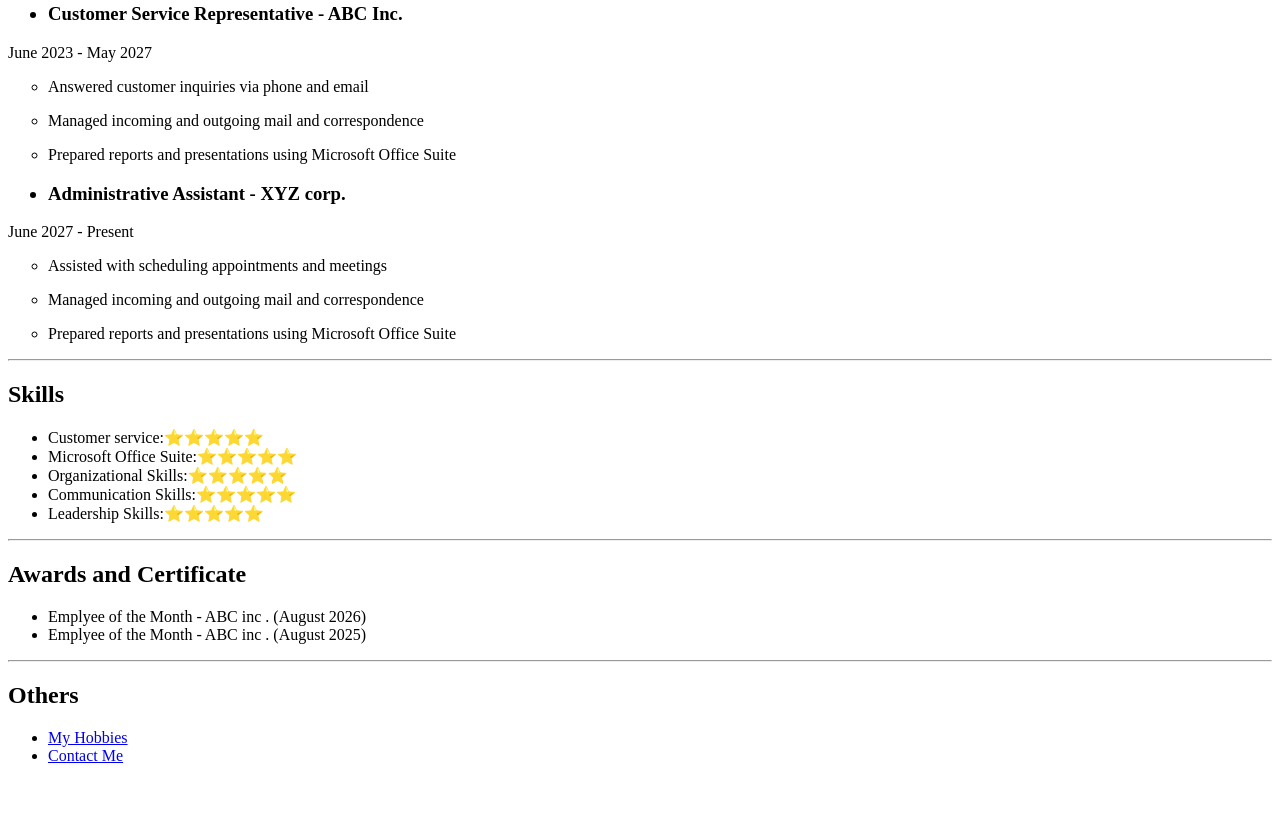
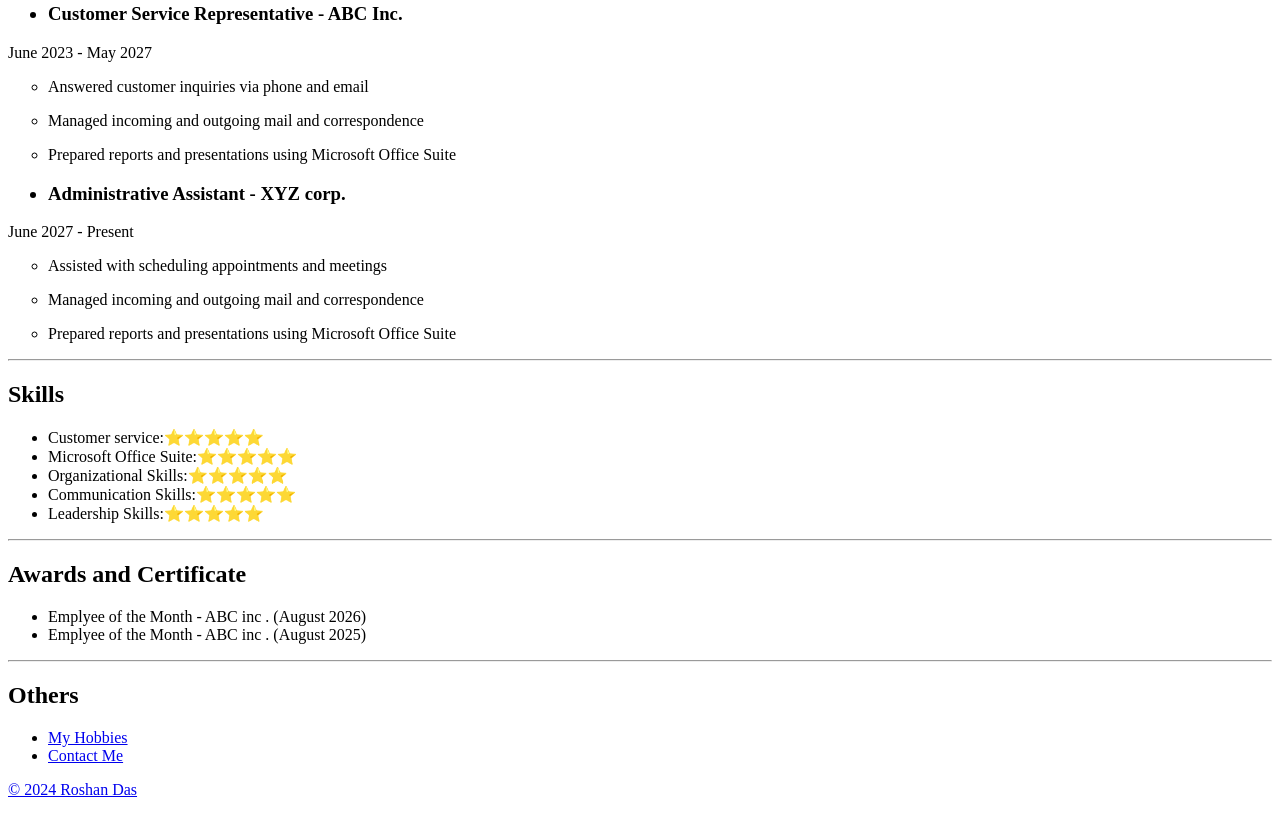
Before and after one commit to roshand10/html-resume, a plain HTML site: page index.html in a window 1280 px wide. Shown: the part 731-1546 px from the top of the page. Before the commit the page ends 1512 px from the top, so only its background shows below. Drawn offline with Linux system fonts and the light colour scheme.

Commit message:
Update index.html

```diff
--- a/index.html
+++ b/index.html
@@ -69,6 +69,9 @@
       <li><a href="./My Hobbies.html">My Hobbies</a></li>
       <li><a href="./Contact Details.html">Contact Me</li>
     </ul>
+        <footer>
+      <p>© 2024 Roshan Das </p>
+    </footer>
 
 </body>
 </html>
```
